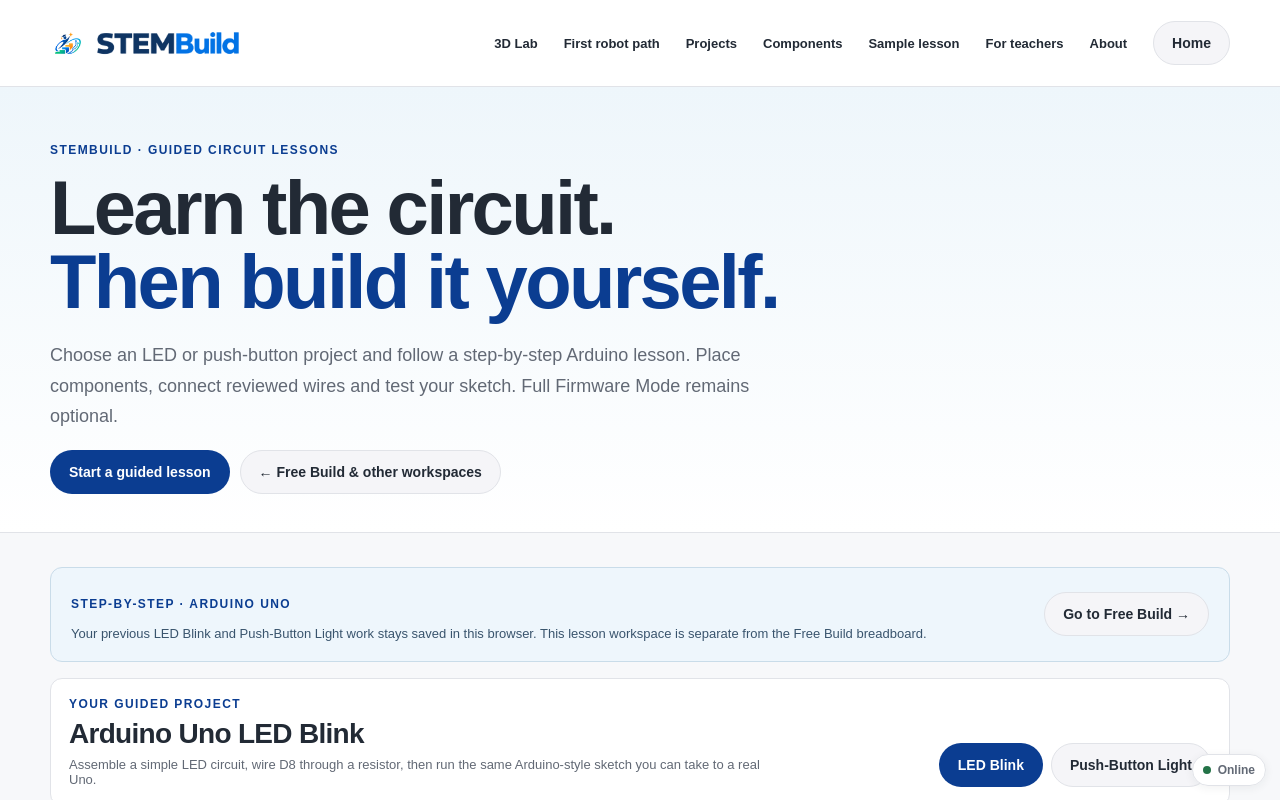
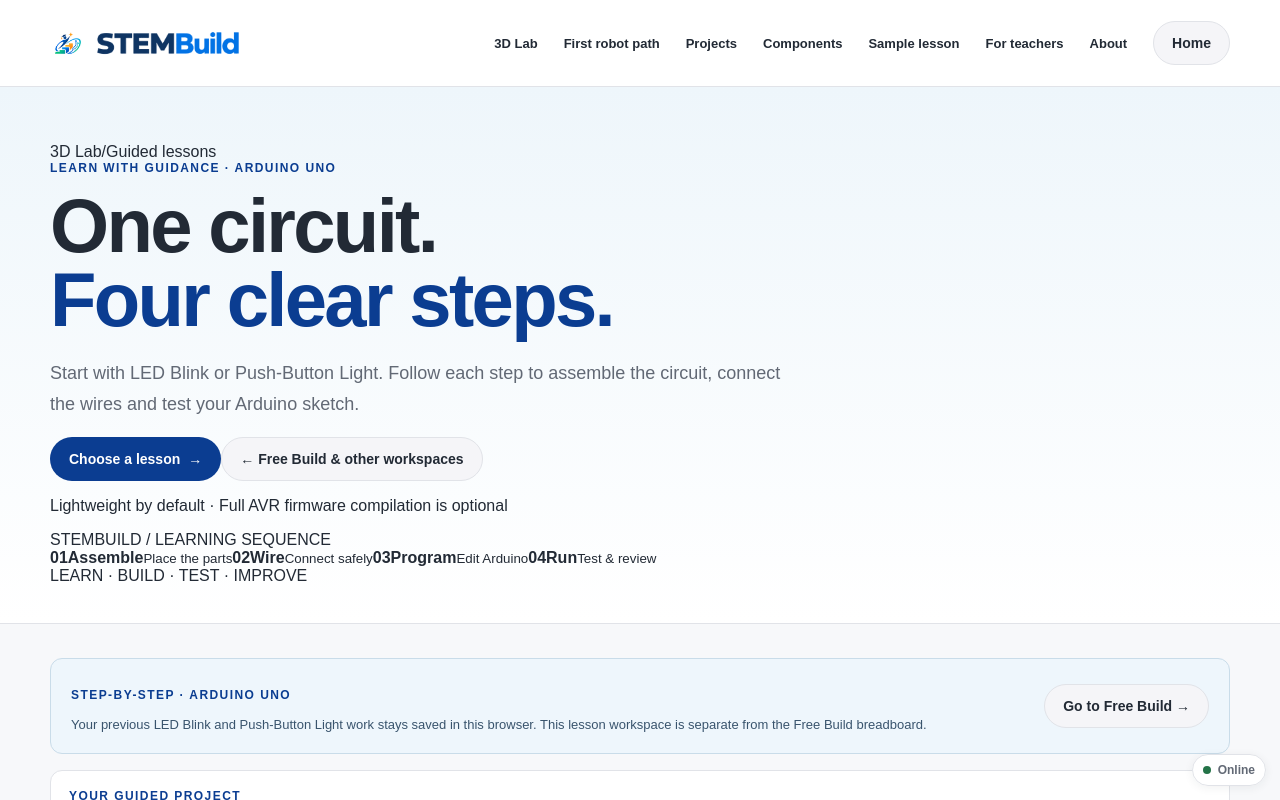
Before and after one commit to cath365/STEMBuild-, a Next.js app: page /3d-lab/guided in a window 1280 px wide. Shown: the top 800 px of the page. Built offline with nearby package versions, Linux system fonts and the light colour scheme.

Commit message:
style: distinct guided learning hero with four-step visual pathway

```diff
--- a/src/app/3d-lab/guided/page.tsx
+++ b/src/app/3d-lab/guided/page.tsx
@@ -13,14 +13,28 @@ export default function GuidedCircuitLessonsPage() {
   return <div>
     <PublicHeader />
     <main>
-      <section className="lab3d-hero">
-        <div className="container">
-          <div className="eyebrow">STEMBUILD · GUIDED CIRCUIT LESSONS</div>
-          <h1>Learn the circuit.<br/><span>Then build it yourself.</span></h1>
-          <p className="lead">Choose an LED or push-button project and follow a step-by-step Arduino lesson. Place components, connect reviewed wires and test your sketch. Full Firmware Mode remains optional.</p>
-          <div className="inline" style={{marginTop:18}}>
-            <a className="btn btn-primary" href="#guided-workbench">Start a guided lesson</a>
-            <Link className="btn" href="/3d-lab#workbench">← Free Build &amp; other workspaces</Link>
+      <section className="lab3d-hero lab-ux-hero guided">
+        <div className="container lab-ux-hero-layout">
+          <div className="lab-ux-hero-copy">
+            <div className="lab-ux-breadcrumb"><Link href="/3d-lab">3D Lab</Link><span aria-hidden="true">/</span><span>Guided lessons</span></div>
+            <div className="eyebrow">LEARN WITH GUIDANCE · ARDUINO UNO</div>
+            <h1>One circuit.<br/><span>Four clear steps.</span></h1>
+            <p className="lead">Start with LED Blink or Push-Button Light. Follow each step to assemble the circuit, connect the wires and test your Arduino sketch.</p>
+            <div className="lab-ux-hero-actions">
+              <a className="btn btn-primary" href="#guided-workbench">Choose a lesson <span aria-hidden="true">→</span></a>
+              <Link className="btn" href="/3d-lab#workbench">← Free Build &amp; other workspaces</Link>
+            </div>
+            <p className="lab-ux-hero-footnote">Lightweight by default · Full AVR firmware compilation is optional</p>
+          </div>
+          <div className="lab-ux-hero-visual guided" aria-label="Four stages of a guided robotics lesson">
+            <span className="lab-ux-diagram-top">STEMBUILD / LEARNING SEQUENCE</span>
+            <div className="lab-ux-diagram-guided">
+              <span><b>01</b><strong>Assemble</strong><small>Place the parts</small></span>
+              <span><b>02</b><strong>Wire</strong><small>Connect safely</small></span>
+              <span><b>03</b><strong>Program</strong><small>Edit Arduino</small></span>
+              <span><b>04</b><strong>Run</strong><small>Test &amp; review</small></span>
+            </div>
+            <span className="lab-ux-diagram-bottom">LEARN · BUILD · TEST · IMPROVE</span>
           </div>
         </div>
       </section>
```
